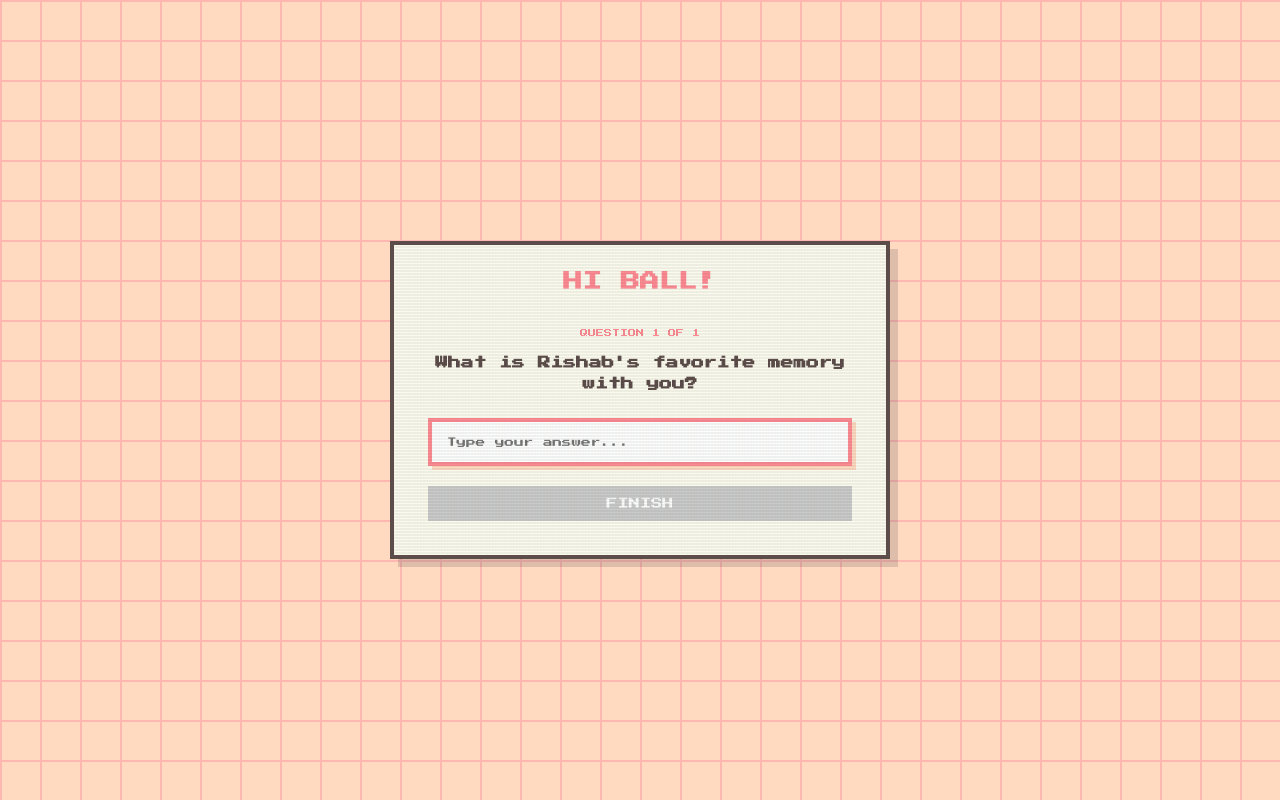
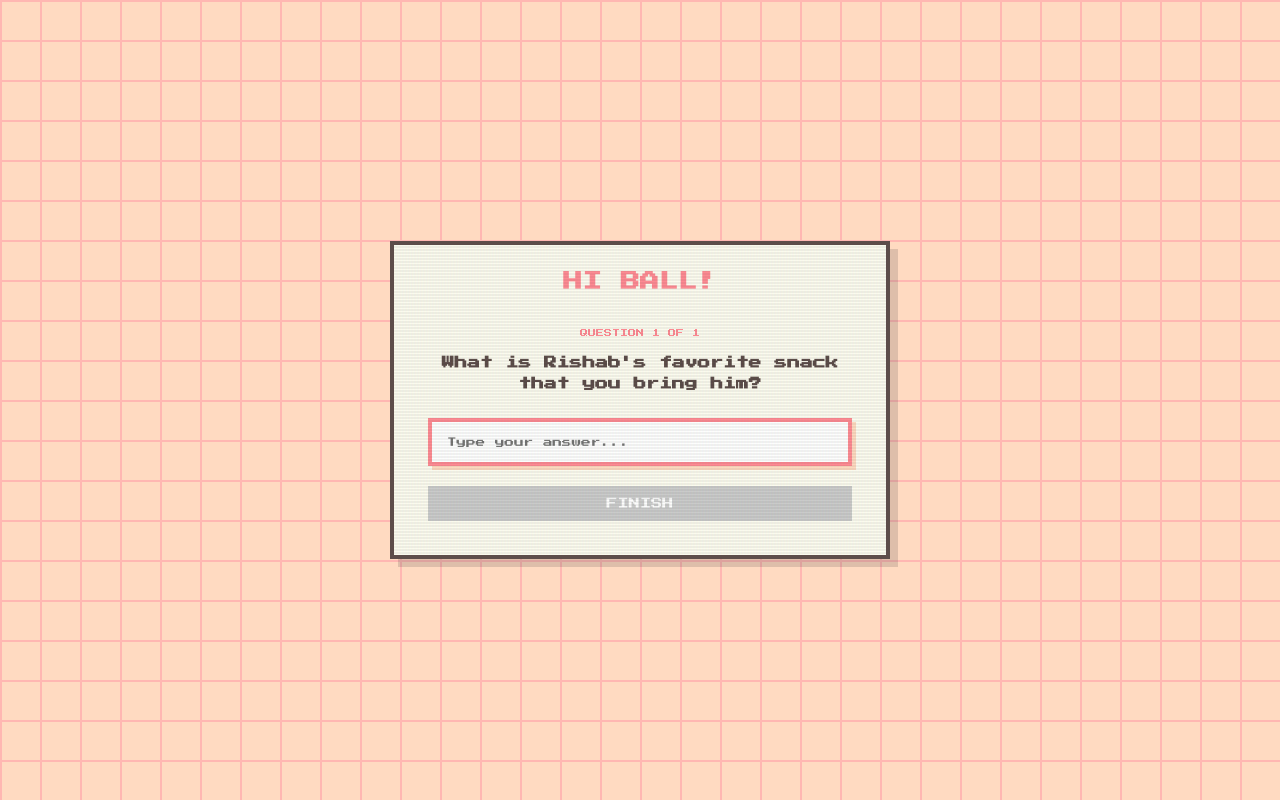
Before and after one commit to rishabshivkumar7/ballentines, a React (Create React App) app: page / in a window 1280 px wide. Built offline with nearby package versions, Linux system fonts and the light colour scheme; the HTML template or start-up script is replaced by a standard one.

Commit message:
added 7th question

```diff
--- a/src/components/LoginQuestionnaire.jsx
+++ b/src/components/LoginQuestionnaire.jsx
@@ -34,7 +34,7 @@ const LoginQuestionnaire = ({ questions, onSuccess }) => {
             <div className="login-questionnaire finished">
                 <h2 className="question-text">That's all for now!</h2>
                 <img
-                    src={process.env.PUBLIC_URL + '/photos/pinch.png'}
+                    src={process.env.PUBLIC_URL + '/photos/burger.png'}
                     alt="Kiss"
                     className="kiss-image"
                 />
--- a/src/constants.js
+++ b/src/constants.js
@@ -72,14 +72,14 @@ export const LOGIN_QUESTIONS = [
     //     question: "What was the first gift Rishab bought you?",
     //     correctAnswers: ["bracelet", "pearls", "pearl bracelet"]
     // },
+    // {
+    //     id: 6,
+    //     question: "What is Rishab's favorite memory with you?",
+    //     correctAnswers: ["gili", "shrooms in gili", "laughing in gili", "mushroom trip"]
+    // },
     {
-        id: 6,
-        question: "What is Rishab's favorite memory with you?",
-        correctAnswers: ["gili", "shrooms in gili", "laughing in gili", "mushroom trip"]
-    },
-    // {
-    //     id: 7,
-    //     question: "Do you love me?",
-    //     correctAnswers: ["Yes", "Of course", "Always", "I do"]
-    // }
+        id: 7,
+        question: "What is Rishab's favorite snack that you bring him?",
+        correctAnswers: ["chessmen", "cookies", "chessmen cookies"]
+    }
 ];
```
Also changed, not shown: public/photos/burger.png (added).
